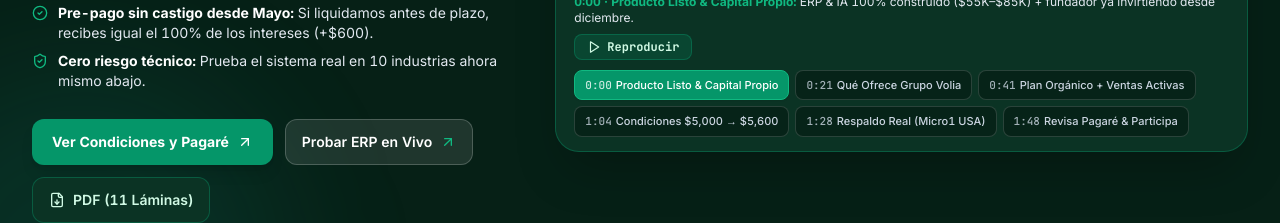
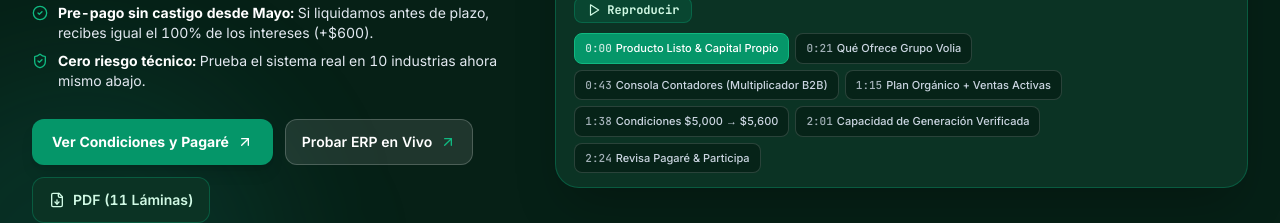
Before and after one commit to fdelavera/grupovolia_web, a Next.js app: page /inversion in a window 1280 px wide. Shown: the part 631-854 px from the top of the page. Built offline with nearby package versions, Linux system fonts and the light colour scheme; no server answers.

Commit message:
inversion update

```diff
--- a/src/data/inversionData.ts
+++ b/src/data/inversionData.ts
@@ -43,39 +43,47 @@ export const VIDEO_CHAPTERS: VideoChapter[] = [
     idx: 2,
     timeLabel: "0:21",
     startSeconds: 20.74,
-    endSeconds: 41.38,
+    endSeconds: 42.75,
     title: "Qué Ofrece Grupo Volia",
     subtitle: "10 módulos integrados: SRI ilimitado, 61 bancos, Kardex, UAFE, RRHH e IA.",
   },
   {
     idx: 3,
-    timeLabel: "0:41",
-    startSeconds: 41.38,
-    endSeconds: 64.04,
+    timeLabel: "0:43",
+    startSeconds: 42.75,
+    endSeconds: 74.96,
+    title: "Consola Contadores (Multiplicador B2B)",
+    subtitle: "contadores.grupovolia.com · $69 (15 RUCs) y $119 (40 RUCs) · SRI 9no dígito, 104, 103, ATS y 101/102.",
+  },
+  {
+    idx: 4,
+    timeLabel: "1:15",
+    startSeconds: 74.96,
+    endSeconds: 97.61,
     title: "Plan Orgánico + Ventas Activas",
     subtitle: "Arranque en diciembre (4 fases), portavoz corporativo, videos propios y 3 vendedores ya activos.",
   },
   {
-    idx: 4,
-    timeLabel: "1:04",
-    startSeconds: 64.04,
-    endSeconds: 87.8,
+    idx: 5,
+    timeLabel: "1:38",
+    startSeconds: 97.61,
+    endSeconds: 121.37,
     title: "Condiciones $5,000 → $5,600",
     subtitle: "+12% fijo (+$600) · Pre-pago VIP desde mayo hasta 28.8% APR real vs póliza.",
   },
   {
-    idx: 5,
-    timeLabel: "1:28",
-    startSeconds: 87.8,
-    endSeconds: 108.27,
-    title: "Respaldo Real (Micro1 USA)",
-    subtitle: "$9,075/mes promedio en Bank of America = cobertura 12x a 25x sobre la cuota.",
+    idx: 6,
+    timeLabel: "2:01",
+    startSeconds: 121.37,
+    endSeconds: 143.96,
+    title: "Capacidad de Generación Verificada",
+    subtitle: "$8,283/mes promedio anual (~$99,400/año) = cobertura ~17.7x sobre la cuota.",
   },
   {
-    idx: 6,
-    timeLabel: "1:48",
-    startSeconds: 108.27,
-    endSeconds: 124.11,
+    idx: 7,
+    timeLabel: "2:24",
+    startSeconds: 143.96,
+    endSeconds: 159.84,
     title: "Revisa Pagaré & Participa",
     subtitle: "Prueba los 10 demos abajo, revisa el pagaré y agenda tu llamada directa.",
   },
```
Also changed, not shown: public/assets/inversion/inversion_pitch_poster_16x9.jpg, 1 other file (tests, documents, lock files or other folders).
